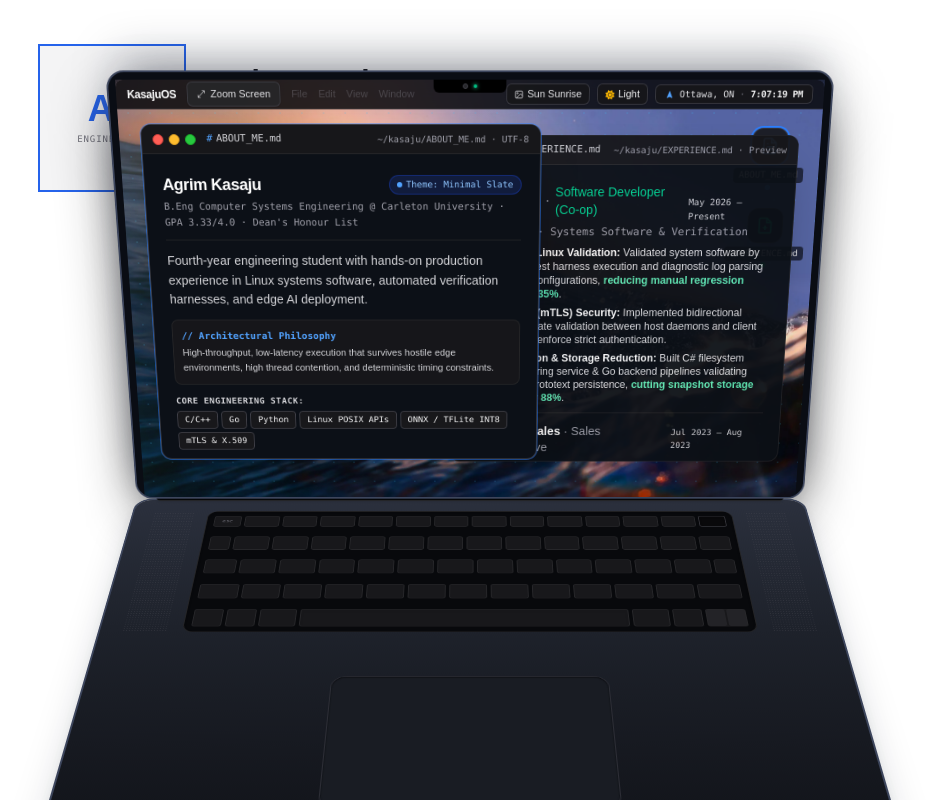
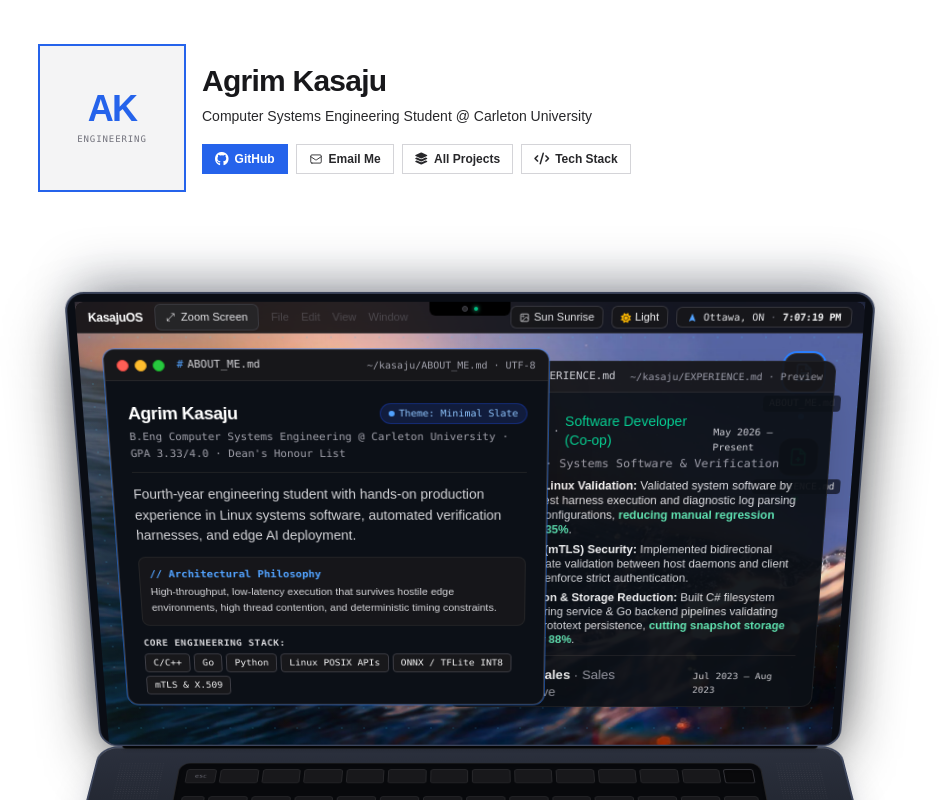
Before and after one commit to agrimkasaju/portfolio, a React (Vite) app: page / in a window 1280 px wide. Shown: the top 800 px of the page, without its empty margins (163-1102 px from the left). Built offline with nearby package versions, Linux system fonts and the light colour scheme; no server answers; a web font is replaced by a local one.

Commit message:
fix(layout): position 3D laptop cleanly below hero name card without overlap

```diff
--- a/src/MacbookShowcase.jsx
+++ b/src/MacbookShowcase.jsx
@@ -124,8 +124,8 @@ export const MacbookShowcase = ({
   // Responsive scale state for mobile fitting
   const containerRef = useRef(null)
   const [scale, setScale] = useState(1)
-  const DESIGN_WIDTH = 920
-  const DESIGN_HEIGHT = 860
+  const DESIGN_WIDTH = 800
+  const DESIGN_HEIGHT = 760
 
   useEffect(() => {
     if (!containerRef.current) return
@@ -134,7 +134,7 @@ export const MacbookShowcase = ({
       if (containerRef.current) {
         const width = containerRef.current.clientWidth
         setIsMobile(width < 640)
-        const nextScale = width > 0 && width < DESIGN_WIDTH ? width / DESIGN_WIDTH : 1
+        const nextScale = width > 0 && width < DESIGN_WIDTH ? Math.min(1, (width - (width < 640 ? 12 : 0)) / DESIGN_WIDTH) : 1
         setScale((prev) => (Math.abs(prev - nextScale) > 0.005 ? nextScale : prev))
       }
     }
@@ -270,11 +270,11 @@ export const MacbookShowcase = ({
   const currentWallpaper = WALLPAPERS[activeWallpaperIndex]
 
   return (
-    <section ref={sectionRef} className="reveal mb-20 sm:mb-24 overflow-visible">
+    <section ref={sectionRef} className="reveal mb-10 sm:mb-14 overflow-visible pt-2 sm:pt-4">
       {/* Spacious Bounding Box - Scales proportionally on mobile or expands to 100% in display-zoom mode */}
       <div
         ref={containerRef}
-        className="relative w-full py-1 sm:py-6 px-0 sm:px-4 overflow-visible flex flex-col items-center justify-start transition-all duration-700"
+        className="relative w-full py-1 sm:py-4 px-0 sm:px-4 overflow-visible flex flex-col items-center justify-start transition-all duration-700"
         style={{
           height: isDisplayZoomed
             ? isMobile
@@ -287,7 +287,9 @@ export const MacbookShowcase = ({
             ? isMobile
               ? '78vh'
               : '560px'
-            : '840px'
+            : scale < 1
+            ? `${Math.round(DESIGN_HEIGHT * scale)}px`
+            : `${DESIGN_HEIGHT}px`
         }}
       >
         <div
@@ -306,21 +308,29 @@ export const MacbookShowcase = ({
               : `${DESIGN_WIDTH}px`,
             transform: isDisplayZoomed ? 'none' : scale < 1 ? `scale(${scale})` : undefined,
             transformOrigin: 'top center',
-            margin: isDisplayZoomed && !isMobile ? '0 auto' : undefined,
             flexShrink: 0,
             transition: 'transform 0.75s cubic-bezier(0.16, 1, 0.3, 1)'
           }}
         >
           {/* --- APPLE MACBOOK 3D HERO SHOWCASE (Unified Perspective Rig) --- */}
           <div
-            className="relative w-full select-none overflow-visible flex items-center justify-center transition-all duration-700"
+            className="relative w-full select-none overflow-visible flex flex-col items-center justify-start transition-all duration-700"
             style={{
               perspective: isDisplayZoomed ? 'none' : '1600px',
               perspectiveOrigin: '50% 25%',
+              height: isDisplayZoomed
+                ? isMobile
+                  ? 'auto'
+                  : '540px'
+                : scale < 1
+                ? `${Math.round(DESIGN_HEIGHT * scale)}px`
+                : `${DESIGN_HEIGHT}px`,
               minHeight: isDisplayZoomed
                 ? isMobile
                   ? '78vh'
                   : '500px'
+                : scale < 1
+                ? `${Math.round(DESIGN_HEIGHT * scale)}px`
                 : `${DESIGN_HEIGHT}px`
             }}
           >
@@ -352,8 +362,7 @@ export const MacbookShowcase = ({
                   ? isMobile
                     ? '0px'
                     : '10px'
-                  : '360px',
-                margin: isDisplayZoomed && !isMobile ? '0 auto' : undefined,
+                  : '440px',
                 transition: 'transform 800ms cubic-bezier(0.16, 1, 0.3, 1), margin-top 800ms cubic-bezier(0.16, 1, 0.3, 1), width 500ms ease'
               }}
             >
@@ -372,7 +381,7 @@ export const MacbookShowcase = ({
                   opacity: isDisplayZoomed ? 0 : 1,
                   transform: isDisplayZoomed ? 'translateY(120px)' : 'translateY(0)',
                   pointerEvents: isDisplayZoomed ? 'none' : 'auto',
-                  display: isDisplayZoomed && isMobile ? 'none' : 'flex'
+                  display: isDisplayZoomed ? 'none' : 'flex'
                 }}
               >
                 {/* Upper Deck Surface: Speaker Grilles + Recessed Keyboard Well */}
@@ -452,7 +461,7 @@ export const MacbookShowcase = ({
                 style={{
                   zIndex: 15,
                   opacity: isDisplayZoomed ? 0 : 1,
-                  display: isDisplayZoomed && isMobile ? 'none' : 'block'
+                  display: isDisplayZoomed ? 'none' : 'block'
                 }}
               />
 
@@ -467,7 +476,7 @@ export const MacbookShowcase = ({
                   filter: isDark ? 'blur(10px)' : 'blur(12px)',
                   transform: 'translateZ(-10px)',
                   opacity: isDisplayZoomed ? 0 : 1,
-                  display: isDisplayZoomed && isMobile ? 'none' : 'block'
+                  display: isDisplayZoomed ? 'none' : 'block'
                 }}
               />
               <div
@@ -480,7 +489,7 @@ export const MacbookShowcase = ({
                   filter: isDark ? 'blur(16px)' : 'blur(18px)',
                   transform: 'translateZ(-20px)',
                   opacity: isDisplayZoomed ? 0 : 1,
-                  display: isDisplayZoomed && isMobile ? 'none' : 'block'
+                  display: isDisplayZoomed ? 'none' : 'block'
                 }}
               />
 
--- a/src/Markup.jsx
+++ b/src/Markup.jsx
@@ -153,7 +153,7 @@ const Markup = ({
   return (
     <div className="page-fadeup max-w-4xl mx-auto px-4 py-8 mt-2 sm:mt-3">
       {/* Hero Section */}
-      <section id="heroCard" className="reveal grid grid-cols-[100px_minmax(0,1fr)] sm:grid-cols-[130px_minmax(0,1fr)] md:grid-cols-[140px_minmax(0,1fr)] gap-4 sm:gap-6 mb-6 items-center">
+      <section id="heroCard" className="reveal grid grid-cols-[100px_minmax(0,1fr)] sm:grid-cols-[130px_minmax(0,1fr)] md:grid-cols-[140px_minmax(0,1fr)] gap-4 sm:gap-6 mb-8 sm:mb-10 items-center">
         {/* Geometric Monogram Badge */}
         <div className="tilt-card relative w-[100px] h-[100px] sm:w-[130px] sm:h-[130px] md:w-[140px] md:h-[140px] bg-zinc-100 dark:bg-zinc-900 border-2 flex flex-col items-center justify-center transition-all duration-300"
           style={{ borderColor: 'var(--accent-color)' }}>
```
